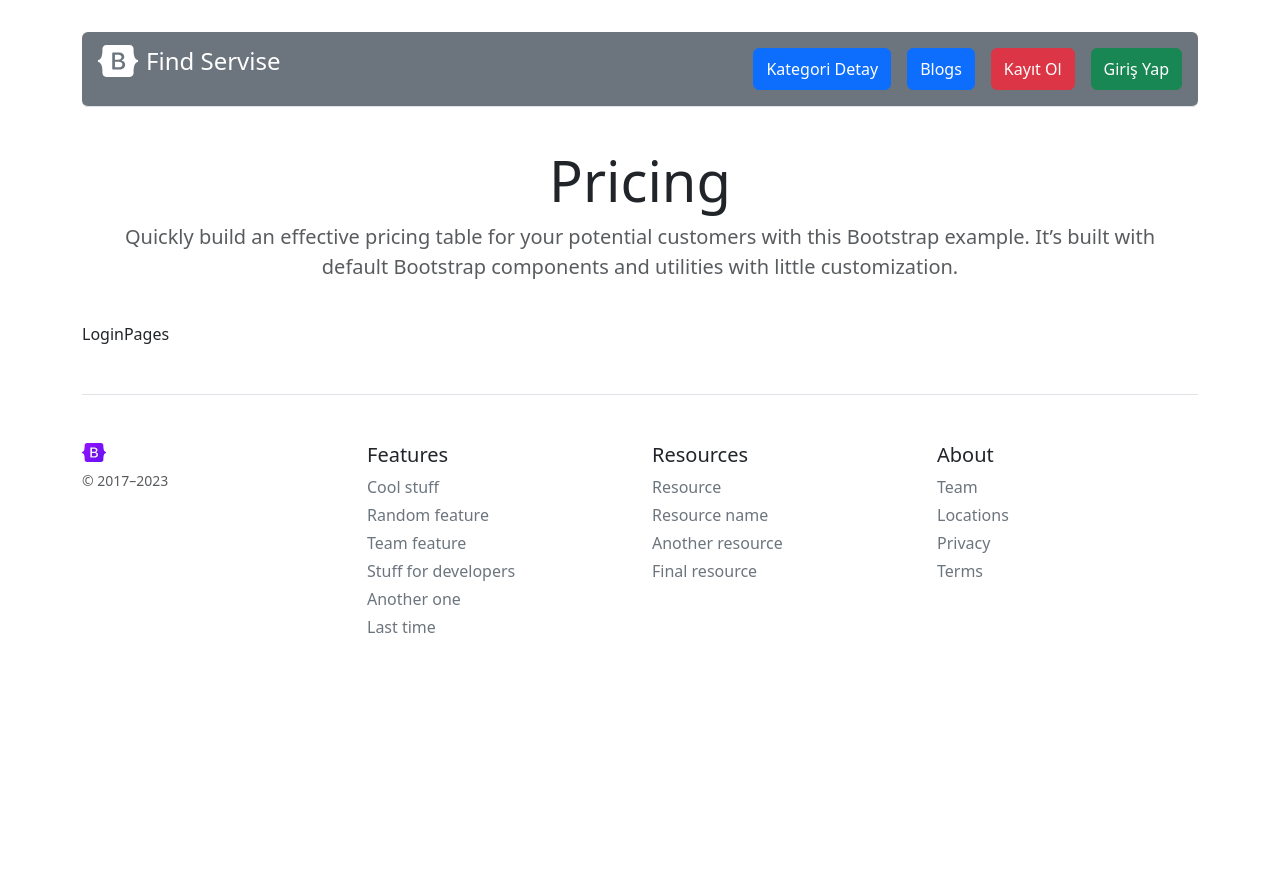
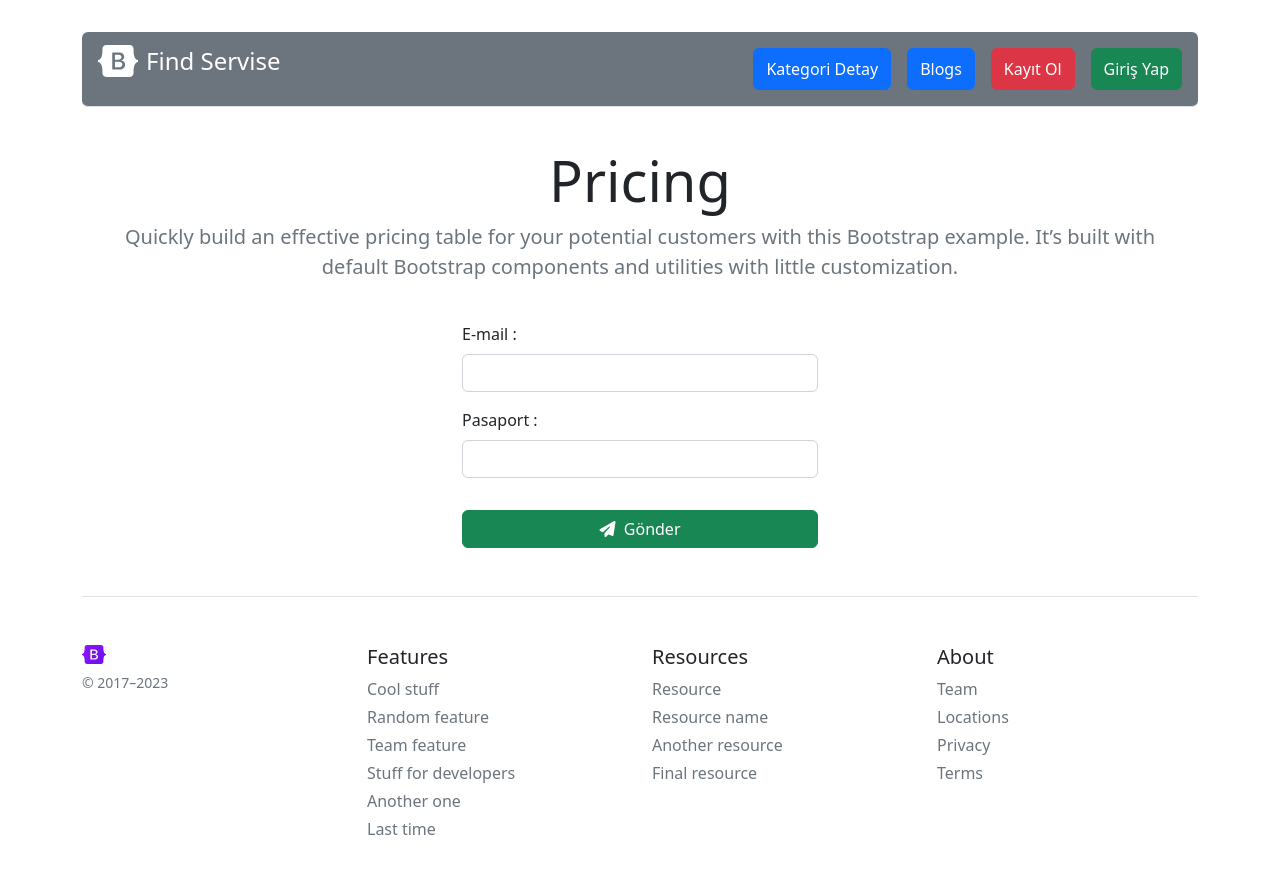
Before and after one commit to bhr-drtgz/Vite_App, a React (Vite) app in the folder vite_rtk_hizmet_app/: page /auth/login in a window 1280 px wide. Shown: the top 874 px of the page. Before the commit the page ends 800 px from the top, so only its background shows below. Built offline with nearby package versions, Linux system fonts and the light colour scheme; no server answers.

Commit message:
Login Olundu

```diff
--- a/vite_rtk_hizmet_app/index.html
+++ b/vite_rtk_hizmet_app/index.html
@@ -1,14 +1,20 @@
 <!DOCTYPE html>
 <html lang="en">
+
 <head>
   <base href="/" />
   <meta charset="UTF-8" />
   <link rel="icon" type="image/svg+xml" href="/vite.svg" />
   <meta name="viewport" content="width=device-width, initial-scale=1.0" />
+  <link rel="stylesheet" href="https://cdnjs.cloudflare.com/ajax/libs/font-awesome/6.4.0/css/all.min.css"
+    integrity="sha512-iecdLmaskl7CVkqkXNQ/ZH/XLlvWZOJyj7Yy7tcenmpD1ypASozpmT/E0iPtmFIB46ZmdtAc9eNBvH0H/ZpiBw=="
+    crossorigin="anonymous" referrerpolicy="no-referrer" />
   <title>Vite + React</title>
 </head>
+
 <body>
   <div id="root"></div>
   <script type="module" src="/src/main.jsx"></script>
 </body>
+
 </html>
--- a/vite_rtk_hizmet_app/package.json
+++ b/vite_rtk_hizmet_app/package.json
@@ -9,9 +9,12 @@
     "preview": "vite preview"
   },
   "dependencies": {
+    "bootstrap": "^5.2.3",
     "react": "^18.2.0",
+    "react-bootstrap": "^2.7.2",
     "react-dom": "^18.2.0",
-    "react-router-dom": "^6.10.0"
+    "react-router-dom": "^6.10.0",
+    "react-toastify": "^9.1.2"
   },
   "devDependencies": {
     "@types/react": "^18.0.28",
--- a/vite_rtk_hizmet_app/src/hooks/useApi.js
+++ b/vite_rtk_hizmet_app/src/hooks/useApi.js
@@ -0,0 +1,7 @@
+import axios from "axios";
+
+export default function useApi(){
+    axios.defaults.baseURL="https://api.adoptez1artisan.com"
+
+    return axios
+}
--- a/vite_rtk_hizmet_app/src/main.jsx
+++ b/vite_rtk_hizmet_app/src/main.jsx
@@ -2,7 +2,11 @@ import React from 'react';
 import ReactDOM from 'react-dom';
 import App from "./app";
 
-import "bootstrap/dist/css/bootstrap.min.css";
+import 'react-toastify/dist/ReactToastify.css';
+ import "bootstrap/dist/css/bootstrap.min.css";
+ import { ToastContainer, toast } from 'react-toastify';
+
+
 import store from './redux/store';
 import { Provider } from 'react-redux';
 import ThemeContextProvider from './companents/ThemeContext';
--- a/vite_rtk_hizmet_app/src/pages/LoginPages.jsx
+++ b/vite_rtk_hizmet_app/src/pages/LoginPages.jsx
@@ -1,9 +1,79 @@
-import React from 'react'
+import { useEffect, useRef, useState } from 'react';
+import { Button, Form, Row, Col } from 'react-bootstrap';
+import useApi from '../hooks/useApi';
 
 function LoginPages() {
+  const api = useApi();
+
+  const [email, setEmail] = useState('');
+  const [password, setPassword] = useState('');
+
+  console.log('usestate', email, password);
+
+  const emailRef = useRef();
+  const passwordRef = useRef();
+
+  console.log('useRef', emailRef, passwordRef);
+
+  useEffect(() => {
+    api.get('/auth')
+      .then((res) => {
+        console.log('API is working', res);
+      })
+      .catch((err) => {
+        console.log('API is not working', err);
+      });
+  }, [api]);
+
+  const onFormSubmit = (event) => {
+    event.preventDefault();
+
+    const dataForm = new FormData(event.target);
+    const formJson = Object.fromEntries(dataForm.entries());
+
+    console.log('Json Verisi', formJson);
+
+    api.post('auth/login', formJson)
+      .then((res) => {
+        console.log('res', res);
+      })
+      .catch((err) => {
+        console.log('err', err);
+      });
+  };
+
   return (
-    <div>LoginPages</div>
-  )
+    <Form onSubmit={onFormSubmit}>
+      <Row className="d-flex justify-content-center">
+        <Col sm="12" lg="4" className="">
+          <div className="form-groub mb-3">
+            <Form.Label>E-mail :</Form.Label>
+            <Form.Control
+              type="email"
+              name="email"
+              ref={emailRef}
+              onChange={(e) => setEmail(e.target.value)}
+            />
+          </div>
+          <div className="form-group mb-3">
+            <Form.Label>Pasaport :</Form.Label>
+            <Form.Control
+              type="password"
+              name="password"
+              ref={passwordRef}
+              onChange={(e) => setPassword(e.target.value)}
+            />
+          </div>
+          <div className="form-group">
+            <Button type="submit" variant="success" className="w-100 mt-3">
+              <i class="fa-sharp fa-solid fa-paper-plane"></i>
+              &nbsp; Gönder
+            </Button>
+          </div>
+        </Col>
+      </Row>
+    </Form>
+  );
 }
 
-export default LoginPages
+export default LoginPages;
```
Also changed, not shown: 1 other file (tests, documents, lock files or other folders). Lines whose indentation alone changed are shown as unchanged.
